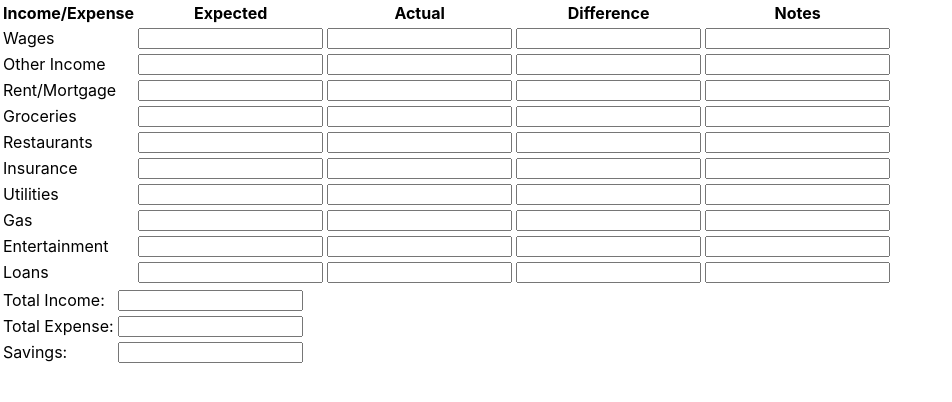
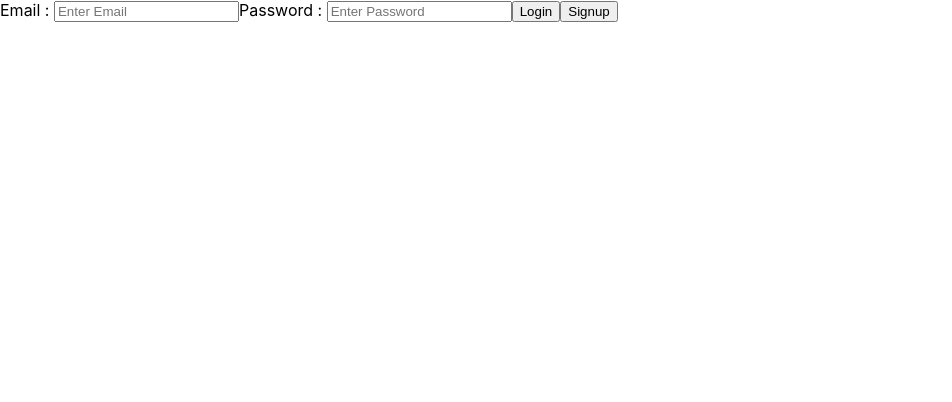
Before and after one commit to rajeevthapa09/FinanceApp, a React (Create React App) app in the folder frontend/: page / in a window 1280 px wide. Shown: the top 402 px of the page, without its empty margins (0-952 px from the left). Built offline with nearby package versions, Linux system fonts and the light colour scheme.

Commit message:
scrum day 09

```diff
--- a/frontend/src/App.js
+++ b/frontend/src/App.js
@@ -1,14 +1,13 @@
 import logo from './logo.svg';
 import './App.css';
-import Login from './components/Login';
 import { RouterProvider } from 'react-router-dom';
-import myrouter from './components/Layout';
+import loginRouter from './components/SigninLayout';
 
 
 function App() {
   return (
     <div>
-      <RouterProvider router={myrouter}/>
+      <RouterProvider router={loginRouter}/>
     </div>
   );
 }
--- a/frontend/src/components/Layout.js
+++ b/frontend/src/components/Layout.js
@@ -9,7 +9,7 @@ import Savings from "./Savings"
 
 const myrouter = createBrowserRouter([
     {
-        path: "/",
+        path: "/home",
         element: <Home />
     },
     {
--- a/frontend/src/components/Login.js
+++ b/frontend/src/components/Login.js
@@ -1,11 +1,27 @@
+import { useNavigate } from "react-router-dom"
 
-export default function Login(){
+export default function Login() {
+    let navigate = useNavigate();
 
-    return(
+
+    const loginHandle = async(e) => {
+        if (e.target.value === "Signup") {
+            navigate("/signup")
+        } else {
+            try {
+
+            } catch (error) {
+
+            }
+        }
+    }
+
+    return (
         <div>
-            <label>Email : </label><input type="text" value="" />
-            <label>Password : </label><input type="text" value="" />
-            <button>Login</button> <button>Signup</button>
+                <label>Email : </label><input type="text" placeholder="Enter Email" value="" />
+                <label>Password : </label><input type="text" placeholder="Enter Password" value="" />
+                <button onClick={loginHandle} value="Login">Login</button>
+                <button onClick={loginHandle} value="Signup">Signup</button>
         </div>
     )
 }
--- a/frontend/src/components/Signup.js
+++ b/frontend/src/components/Signup.js
@@ -1,6 +1,14 @@
+import { useNavigate } from "react-router-dom"
 
 
 export default function Signup(){
+    let navigate = useNavigate();
+
+    const loginHandle = (e) => {
+        if(e.target.value === "login"){
+            navigate("/")
+        }
+    }
 
     return(
         <div>
@@ -11,7 +19,7 @@ export default function Signup(){
             <label>Role : </label><input type="text" value="" />
             <label>Email : </label><input type="text" value="" />
             <label>Password : </label><input type="text" value="" />
-            <button>Back to Login</button><button>Signup</button>
+            <button onClick={loginHandle} value="login">Back to Login</button><button onClick={loginHandle} value="signup">Signup</button>
         </div>
     )
 }
```
Also changed, not shown: frontend/src/components/SigninLayout.js (added, +16 -0 lines), 1 other file (tests, documents, lock files or other folders).
